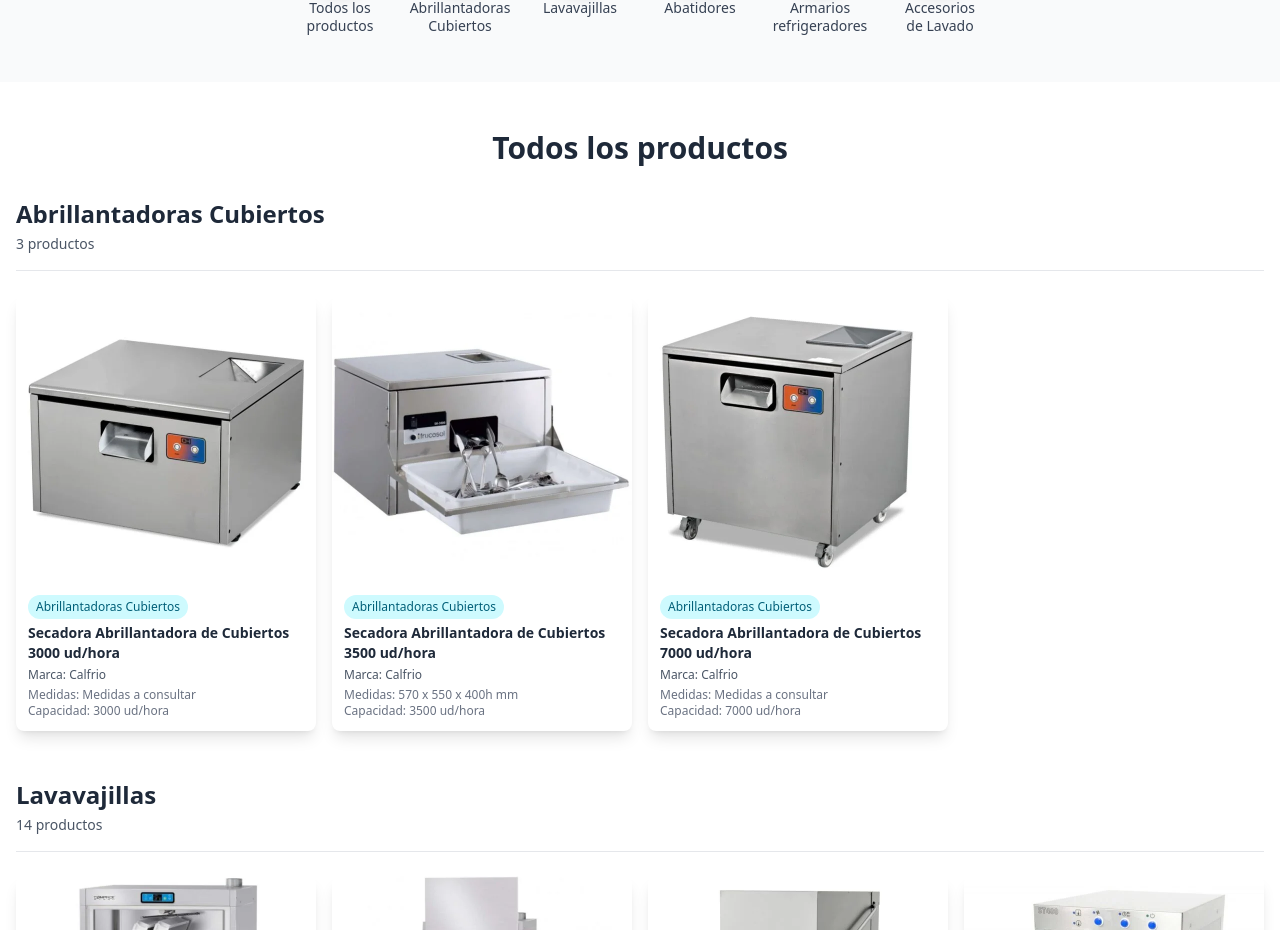
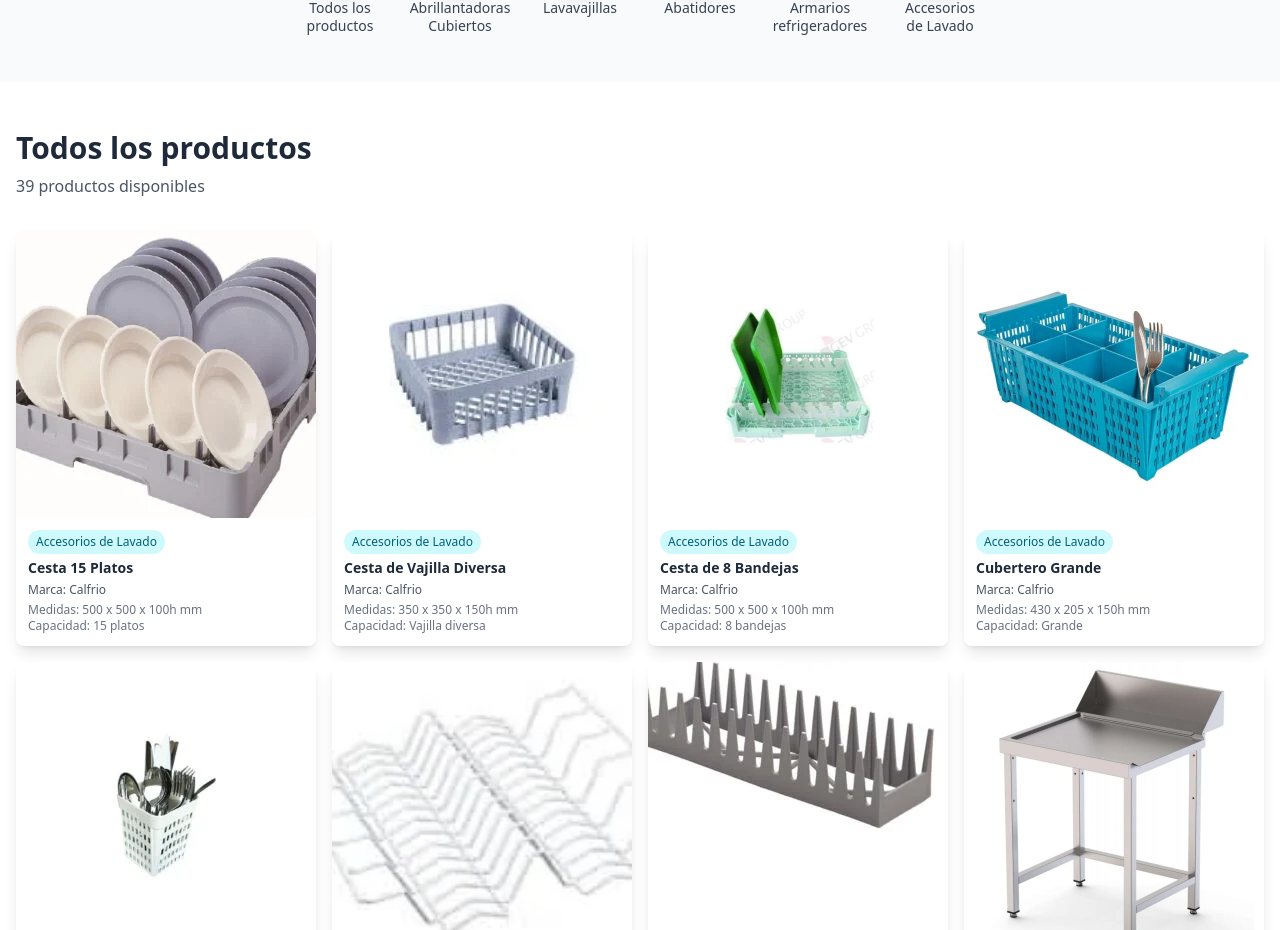
Before and after one commit to calfrio-es/Calfrio.es, a React (Vite) app: page /productos in a window 1280 px wide. Shown: the part 957-1887 px from the top of the page. Built offline with nearby package versions, Linux system fonts and the light colour scheme.

Commit message:
Refactoriza la lógica de filtrado en CatalogoProductos.jsx para mostrar todos los productos si no hay categoría seleccionada. Se simplifica la estructura de datos y se mejora la presentación de los productos, asegurando que se muestren correctamente las imágenes y la información relevante.

```diff
--- a/src/pages/productos/sections/CatalogoProductos.jsx
+++ b/src/pages/productos/sections/CatalogoProductos.jsx
@@ -121,30 +121,20 @@ const CatalogoProductos = ({ categoriaSeleccionada }) => {
       }));
       setProductosFiltrados(productosConImagenes);
     } else {
-      // Mostrar todos los productos agrupados por categoría
-      const categorias = [
-        { slug: 'abrillantadoras-cubiertos', nombre: 'Abrillantadoras Cubiertos' },
-        { slug: 'lavavajillas', nombre: 'Lavavajillas' },
-        { slug: 'abatidores', nombre: 'Abatidores' },
-        { slug: 'armarios-refrigeradores', nombre: 'Armarios Refrigeradores' },
-        { slug: 'accesorios-lavado', nombre: 'Accesorios de Lavado' }
-      ];
+      // Mostrar todos los productos si no hay categoría seleccionada o si se selecciona "todos"
+      const todosLosProductos = getProductsByCategory('accesorios-lavado')
+        .concat(getProductsByCategory('abrillantadoras-cubiertos'))
+        .concat(getProductsByCategory('lavavajillas'))
+        .concat(getProductsByCategory('abatidores'))
+        .concat(getProductsByCategory('armarios-refrigeradores'));
 
-      const productosAgrupados = categorias.map(categoria => {
-        const productosCategoria = getProductsByCategory(categoria.slug);
-        const productosConImagenes = productosCategoria.map((producto) => ({
+      const productosConImagenes = todosLosProductos.map((producto) => ({
         ...producto,
         imagen: imagenesMap[producto.image] || imagenesPorDefecto[Math.floor(Math.random() * imagenesPorDefecto.length)],
       marca: 'Calfrio',
         medidas: producto.dimensions || 'Medidas a consultar'
       }));
-        return {
-          categoria: categoria.nombre,
-          productos: productosConImagenes
-        };
-      });
-
-      setProductosFiltrados(productosAgrupados);
+      setProductosFiltrados(productosConImagenes);
     }
   }, [categoriaSeleccionada]);
 
@@ -152,23 +142,21 @@ const CatalogoProductos = ({ categoriaSeleccionada }) => {
     <section className="py-12 bg-white" data-productos-section>
       <div className="container mx-auto max-w-7xl px-4">
         {/* Título dinámico */}
-        <div className="mb-8 text-center">
+        <div className="mb-8">
           <h2 className="text-2xl md:text-3xl font-bold text-gray-800 mb-2">
             {categoriaSeleccionada && categoriaSeleccionada !== 'todos'
               ? productosFiltrados[0]?.categoryName || 'Productos'
               : 'Todos los productos'
             }
           </h2>
-          {categoriaSeleccionada && categoriaSeleccionada !== 'todos' && (
           <p className="text-gray-600 text-sm md:text-base">
             {productosFiltrados.length} productos disponibles
           </p>
-          )}
           </div>
 
-                {categoriaSeleccionada && categoriaSeleccionada !== 'todos' ? (
-          // Mostrar productos de una categoría específica
         <div className="grid grid-cols-2 md:grid-cols-3 lg:grid-cols-4 gap-4">
+
+                                          {/* Productos dinámicos */}
                                            {productosFiltrados.map((producto, index) => (
                         <div
                           key={producto.id}
@@ -195,55 +183,10 @@ const CatalogoProductos = ({ categoriaSeleccionada }) => {
                               <p className="text-xs text-gray-500">Capacidad: {producto.capacity}</p>
                             )}
              </div>
+
            </div>
                       ))}
          </div>
-        ) : (
-          // Mostrar productos agrupados por categoría
-          <div className="space-y-12">
-            {productosFiltrados.map((grupo, index) => (
-              <div key={index} className="space-y-6">
-                {/* Título de la categoría */}
-                <div className="border-b border-gray-200 pb-4">
-                  <h3 className="text-2xl font-bold text-gray-800">{grupo.categoria}</h3>
-                  <p className="text-gray-600 text-sm mt-1">{grupo.productos.length} productos</p>
-                </div>
-
-                {/* Grid de productos de esta categoría */}
-                <div className="grid grid-cols-2 md:grid-cols-3 lg:grid-cols-4 gap-4">
-                  {grupo.productos.map((producto) => (
-                    <div
-                      key={producto.id}
-                      className="bg-white rounded-lg overflow-hidden shadow-lg hover:shadow-xl transition-shadow relative min-h-[420px] sm:min-h-[380px] max-h-[480px] sm:max-h-[440px] cursor-pointer group"
-                      onClick={() => navigate(`/producto/${producto.slug}`)}
-                    >
-                      <div className="h-64 sm:h-72 overflow-hidden">
-                        <img
-                          src={producto.imagen}
-                          alt={producto.name}
-                          className="w-full h-full object-cover hover:scale-105 transition-transform duration-300"
-                        />
-                      </div>
-                      <div className="p-3 flex flex-col h-full">
-                        <div className="flex justify-start items-start mb-1">
-                          <span className="text-xs bg-cyan-100 text-cyan-800 px-2 py-1 rounded-full">
-                            {producto.categoryName}
-                          </span>
-                        </div>
-                        <h3 className="text-sm font-semibold text-gray-800 mb-1 group-hover:text-cyan-600 transition-colors">{producto.name}</h3>
-                        <p className="text-xs text-gray-600 mb-1">Marca: {producto.marca}</p>
-                        <p className="text-xs text-gray-500">Medidas: {producto.medidas}</p>
-                        {producto.capacity && (
-                          <p className="text-xs text-gray-500">Capacidad: {producto.capacity}</p>
-                        )}
-                      </div>
-                    </div>
-                  ))}
-                </div>
-              </div>
-            ))}
-          </div>
-        )}
        </div>
      </section>
    );
```
Lines whose indentation alone changed are shown as unchanged.
